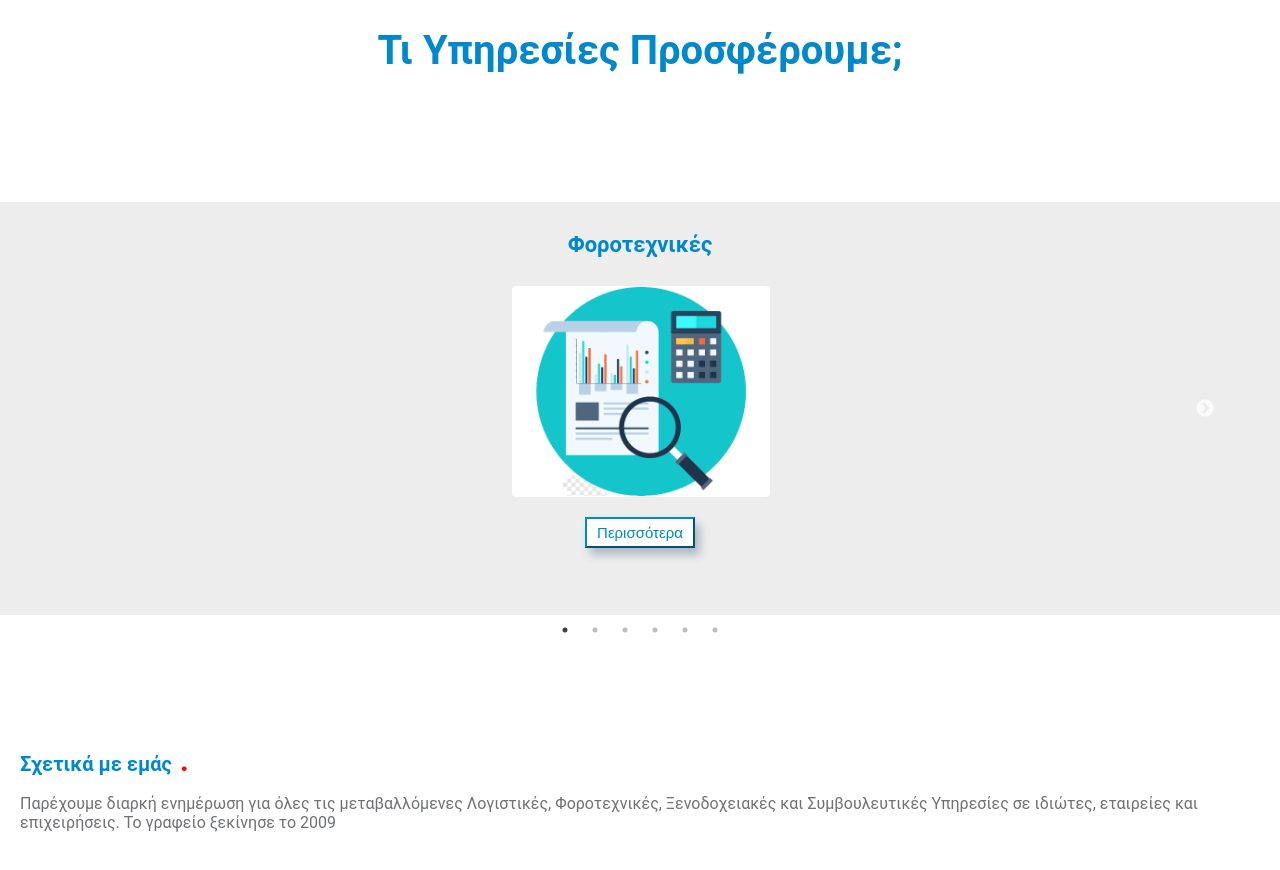
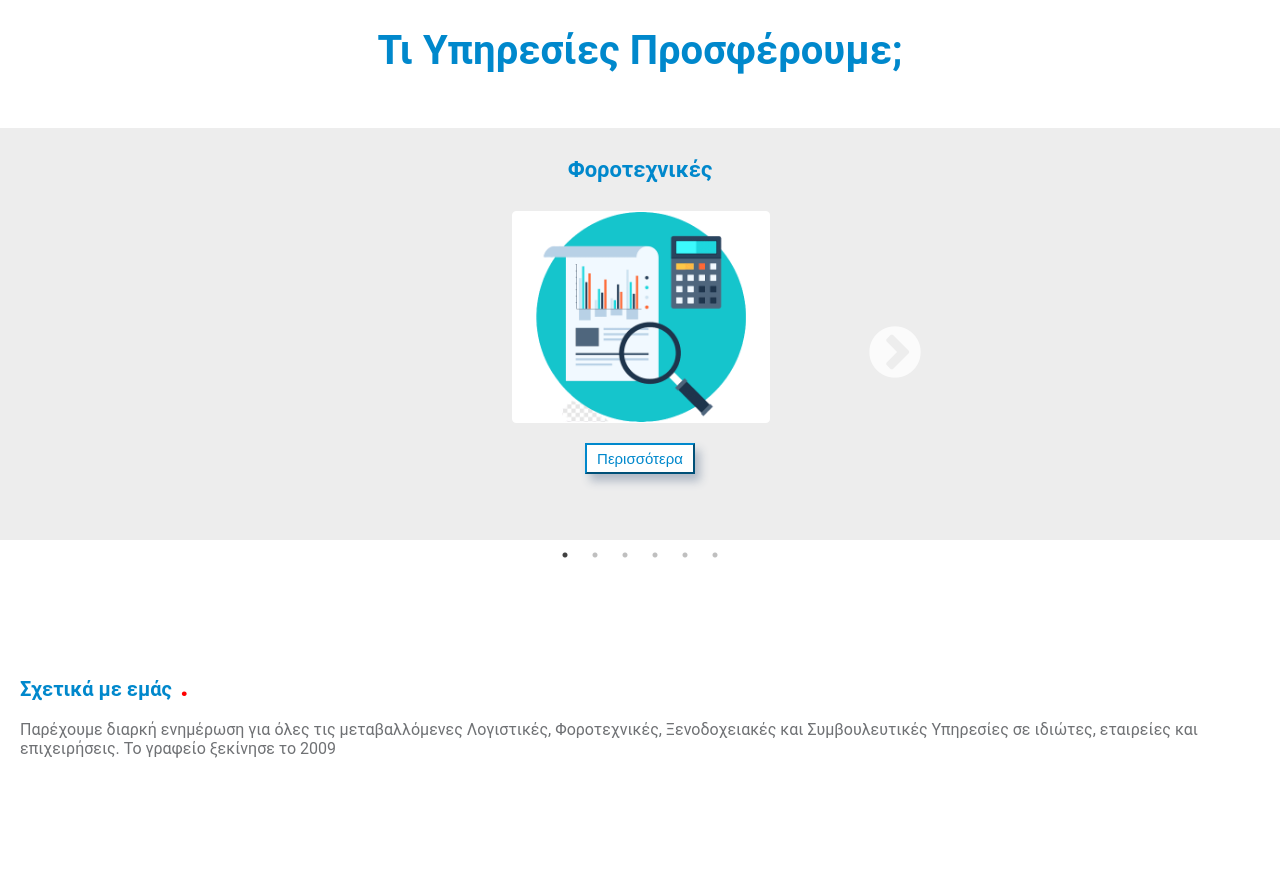
Before and after one commit to Viki-Robles/countify, a React (Create React App) app: page / in a window 1280 px wide. Shown: the part 800-1670 px from the top of the page. Built offline with nearby package versions, Linux system fonts and the light colour scheme.

Commit message:
Add links to scroll menu

```diff
--- a/src/Carousel/Carousel.css
+++ b/src/Carousel/Carousel.css
@@ -1,3 +1,4 @@
+
 .carousel-container {
     justify-content: center;
 }
@@ -21,24 +22,16 @@
 }
 .slick-list {
     background-color: #ededed;
-    margin-top: 10%;
 }
 
-.slick-prev, .slick-next {
-    font-size: 0;
-    line-height: 0;
-    position: absolute;
-    top: 50%;
-    display: block;
-    width: 200px;
-    height: 20px;
-    padding: 0;
-    transform: translate(0, -50%);
-    cursor: pointer;
-    color: transparent;
-    border: none;
-    outline: none;
-    background: transparent;
+
+.slick-next::before {
+    font-size: 60px;
+    margin-left: -40vh;
+}
+
+.slick-prev::before {
+    margin-left: 40vh;
 }
 
 .carousel-container-items button {
@@ -64,8 +57,14 @@
 
 }
 
-.slick-dots li button {
-    width: 40px;
+.slick-dots li {
+    width: 20px;
+    font-size: 40px;
+
+}
+
+.slick-prev {
+    width: 200px;
 }
 
 @media(min-width: 600px) {
@@ -75,4 +74,9 @@
     .carousel-container-title {
         font-size: 22px;
     }
+
+    .slick-next {
+        width: 500px;
+    }
+
 }
--- a/src/Carousel/Carousel.js
+++ b/src/Carousel/Carousel.js
@@ -47,12 +47,13 @@ const photos = [
 export default class Carousel extends Component {
     render() {
         const settings = {
+            infinite: true,
             dots: true,
             fade: true,
             speed: 500,
             slidesToShow: 3,
             arrows: true,
-            slidesToScroll: 1,
+            slidesToScroll: 3,
             className: "slides"
         }
         return (
@@ -62,7 +63,7 @@ export default class Carousel extends Component {
                 {photos.map((photo) => {
                     return (
 
-                        <div className="carousel-container">
+                        <div className="carousel-container" data-slick='{"slidesToShow": 4, "slidesToScroll": 4}'>
                             <div className="carousel-container-items">
                                 <h4 className="carousel-container-title">{photo.services}</h4>
                                 <img width="20%" src={photo.url} />
--- a/src/Main/Main.js
+++ b/src/Main/Main.js
@@ -3,7 +3,7 @@ import "./Main.css";
 
 export default function Main() {
     return (
-            <div className="main-container">
+            <div className="main-container" id="Services">
                 <h2>Σχετικά με εμάς<span>.</span></h2>
                 <div className="main-container-text">
                 Παρέχουμε διαρκή ενημέρωση για όλες τις μεταβαλλόμενες Λογιστικές,
--- a/src/MainText/MainText.js
+++ b/src/MainText/MainText.js
@@ -4,7 +4,7 @@ import "./MainText.css";
 
 export default function MainText() {
     return(
-        <div className="mainText-container">
+        <div className="mainText-container" id="Home">
             <div className="mainText-box">
             <h1 className="mainText-title">Λογιστικό και Φοροτεχνικό Γραφείο <br/><br/>
             Αδαμάντιος Βασιλόπουλος</h1>
--- a/src/NavBar/NavBar.js
+++ b/src/NavBar/NavBar.js
@@ -49,7 +49,7 @@ function NavBarBox(props) {
         </Link>
         <Link
           className="NavBar-box-link"
-          to="team"
+          to="Services"
           spy={true}
           smooth={true}
           offset={0}
@@ -59,7 +59,7 @@ function NavBarBox(props) {
         </Link>
         <Link
           className="NavBar-box-link"
-          to="Services"
+          to="Team"
           spy={true}
           smooth={true}
           offset={0}
--- a/src/Team/Team.js
+++ b/src/Team/Team.js
@@ -5,7 +5,7 @@ import "./Team.css";
 export default function Team() {
     return (
         <>
-            <div className="team">
+            <div className="team" id="Team">
                 <div className="team-container-picture">
                     <h2 className="team-title">Η ομάδα<span>.</span></h2>
                     <img src={teampicture} className="team-picture" />
```
